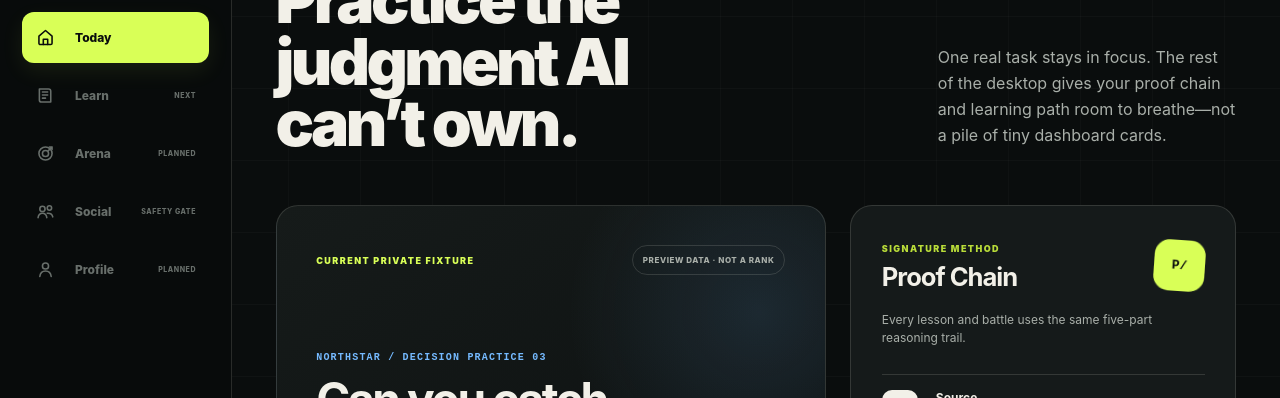
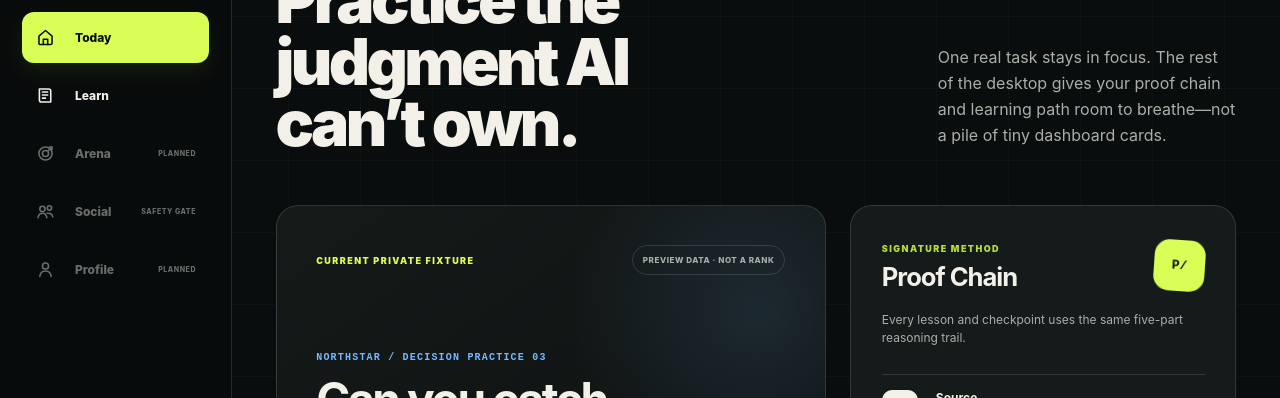
Before and after one commit to make-it-33/proofmode, a React (Vite) app in the folder apps/web/: page /app in a window 1280 px wide. Shown: the part 200-598 px from the top of the page. Built offline with nearby package versions, Linux system fonts and the light colour scheme.

Commit message:
feat(app): connect Today navigation to Learn

```diff
--- a/apps/web/src/routes/TodayRoute.tsx
+++ b/apps/web/src/routes/TodayRoute.tsx
@@ -17,7 +17,7 @@ type NavigationItem = {
 
 const navigation: readonly NavigationItem[] = [
   { label: "Today", icon: "today", to: "/app" },
-  { label: "Learn", icon: "learn", note: "Next" },
+  { label: "Learn", icon: "learn", to: "/app/learn" },
   { label: "Arena", icon: "arena", note: "Planned" },
   { label: "Social", icon: "social", note: "Safety gate" },
   { label: "Profile", icon: "profile", note: "Planned" },
@@ -129,15 +129,24 @@ function ProofModeAppMark() {
 }
 
 function AppNavigation({ mobile = false }: { mobile?: boolean }) {
+  const location = useLocation();
   const className = mobile ? "today-mobile-nav-list" : "today-nav-list";
 
   return (
     <nav className={mobile ? "today-mobile-nav" : "today-nav"} aria-label="App">
       <ul className={className}>
-        {navigation.map((item) => (
+        {navigation.map((item) => {
+          const active = item.to === "/app"
+            ? location.pathname === "/app"
+            : Boolean(item.to && location.pathname.startsWith(item.to));
+          return (
             <li key={item.label}>
               {item.to ? (
-              <Link className="today-nav-item is-active" to={item.to} aria-current="page">
+                <Link
+                  className={`today-nav-item${active ? " is-active" : ""}`}
+                  to={item.to}
+                  aria-current={active ? "page" : undefined}
+                >
                   <AppIcon name={item.icon} />
                   <span>{item.label}</span>
                 </Link>
@@ -153,7 +162,8 @@ function AppNavigation({ mobile = false }: { mobile?: boolean }) {
                 </span>
               )}
             </li>
-        ))}
+          );
+        })}
       </ul>
     </nav>
   );
@@ -300,7 +310,7 @@ function ProofChainPanel() {
         <span className="today-method-mark" aria-hidden="true">P/</span>
       </div>
       <p className="today-panel-intro">
-        Every lesson and battle uses the same five-part reasoning trail.
+        Every lesson and checkpoint uses the same five-part reasoning trail.
       </p>
       <ol className="today-proof-list" aria-label="Example proof chain">
         {proofSteps.map((step) => (
```
Lines whose indentation alone changed are shown as unchanged.
